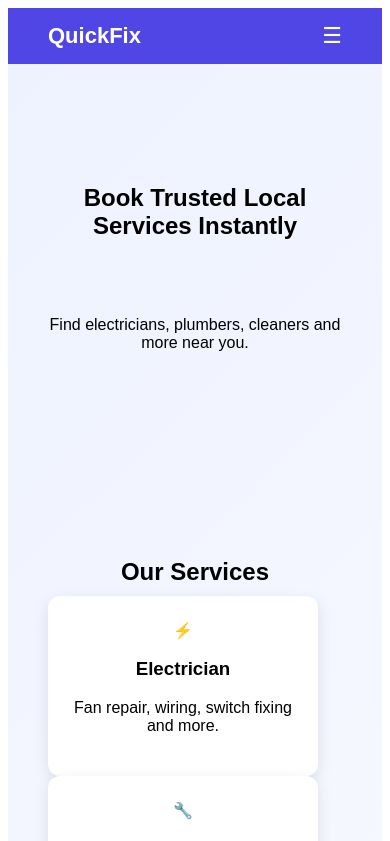
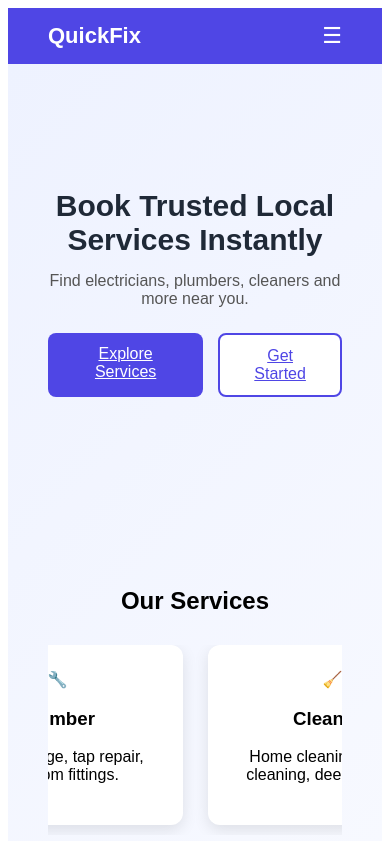
Before and after one commit to aman05hub/QuickFix, a React app in the folder frontEnd/: page / in a window 390 px wide. Shown: the top 841 px of the page. Built offline with nearby package versions, Linux system fonts and the light colour scheme; the HTML template or start-up script is replaced by a standard one.

Commit message:
updated project files

```diff
--- a/frontEnd/src/pages/Home.jsx
+++ b/frontEnd/src/pages/Home.jsx
@@ -7,8 +7,21 @@ const Home = () => {
         <div className="home">
             <section className="hero">
                 <div className="container hero-content">
-                    <h1>Book Trusted Local Services Instantly</h1>
-                    <p>Find electricians, plumbers, cleaners and more near you.</p>
+
+                    <div className="hero-text">
+                        <h1>Book Trusted Local Services Instantly</h1>
+                        <p className="hero-subtext">Find electricians, plumbers, cleaners and more near you.</p>
+
+                        <div className="hero-buttons">
+                            <Link to="/services" className="primary-btn">
+                            Explore Services
+                            </Link>
+
+                            <Link to="/register" className="secondary-btn">
+                            Get Started
+                            </Link>
+                        </div>
+                    </div>
                 </div>
             </section>
 
@@ -17,7 +30,7 @@ const Home = () => {
 
                     <h2>Our Services</h2>
 
-                    <div className="service-grid">
+                    <div className="services-grid">
 
                         <div className="service-box">
                             ⚡
--- a/frontEnd/src/styles/Home.css
+++ b/frontEnd/src/styles/Home.css
@@ -16,12 +16,17 @@
 .hero-content{
   display: flex;
   align-items: center;
-  justify-content: space-between;
-  gap: 40px;
+  justify-content: center;
 }
 
 .hero-text {
-  max-width: 500px;
+  max-width: 700px;
+}
+
+.hero-subtext{
+  margin-top: 10px;
+  font-size: 16px;
+  color: #555;
 }
 
 .hero-text h1 {
@@ -81,10 +86,11 @@
 }
 
 .services-grid{
-  display: grid;
-  grid-template-columns: repeat(auto-fit,minmax(220px,1fr));
+  display: flex;
+  justify-content: center;
   gap: 25px;
   margin-top: 30px;
+  flex-wrap: nowrap;
 }
 
 .service-box{
@@ -149,6 +155,20 @@
     width: 250px;
   }
 
+  .services-grid{
+    overflow-x: auto;
+    flex-wrap: nowrap;
+    padding-bottom: 10px;
+  }
+
+  .services-section h2{
+    margin-bottom: 5px;
+  }
+
+  .service-box{
+    min-width: 200px;
+  }
+
   .steps{
     flex-direction: column;
   }
```
